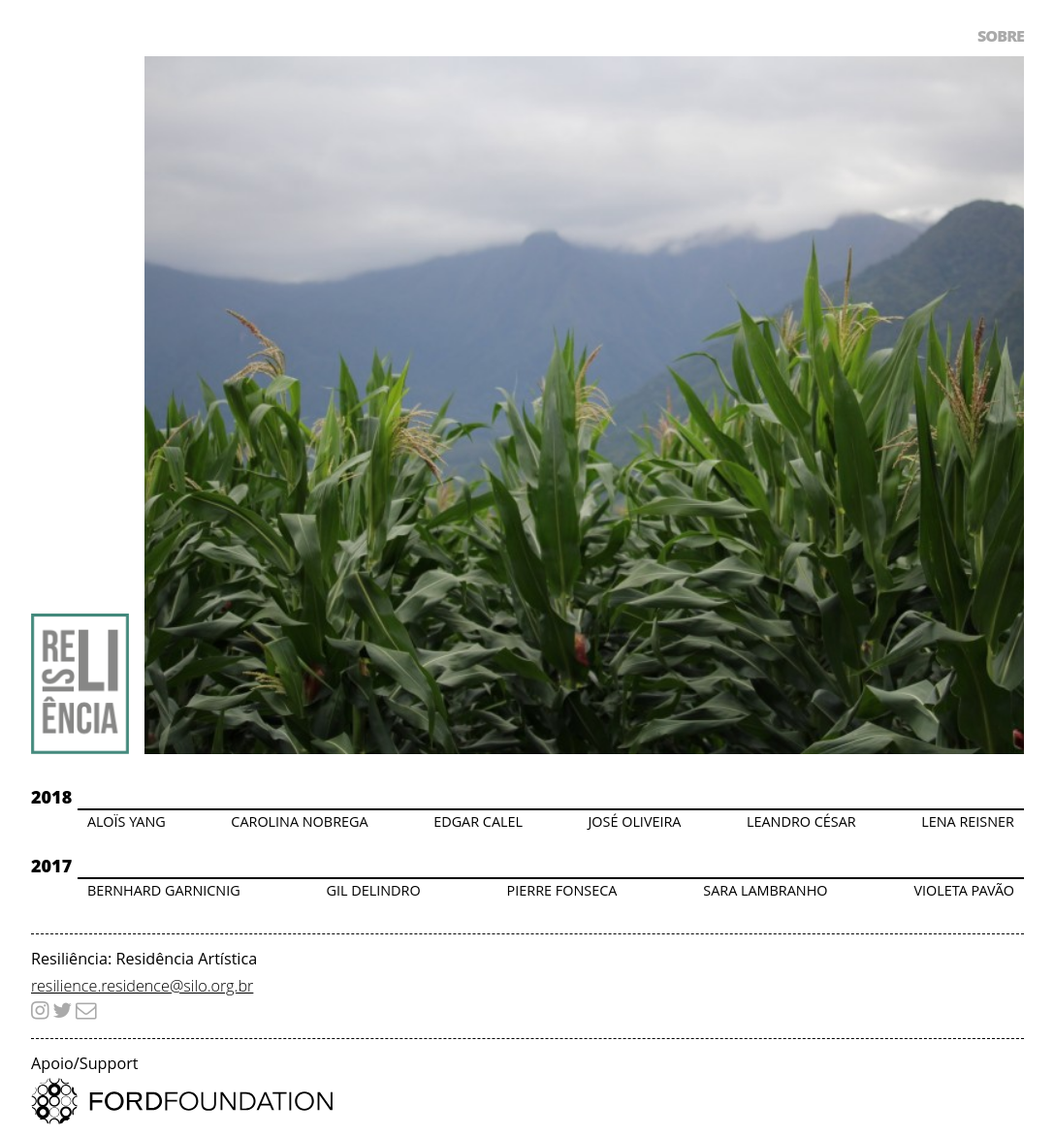
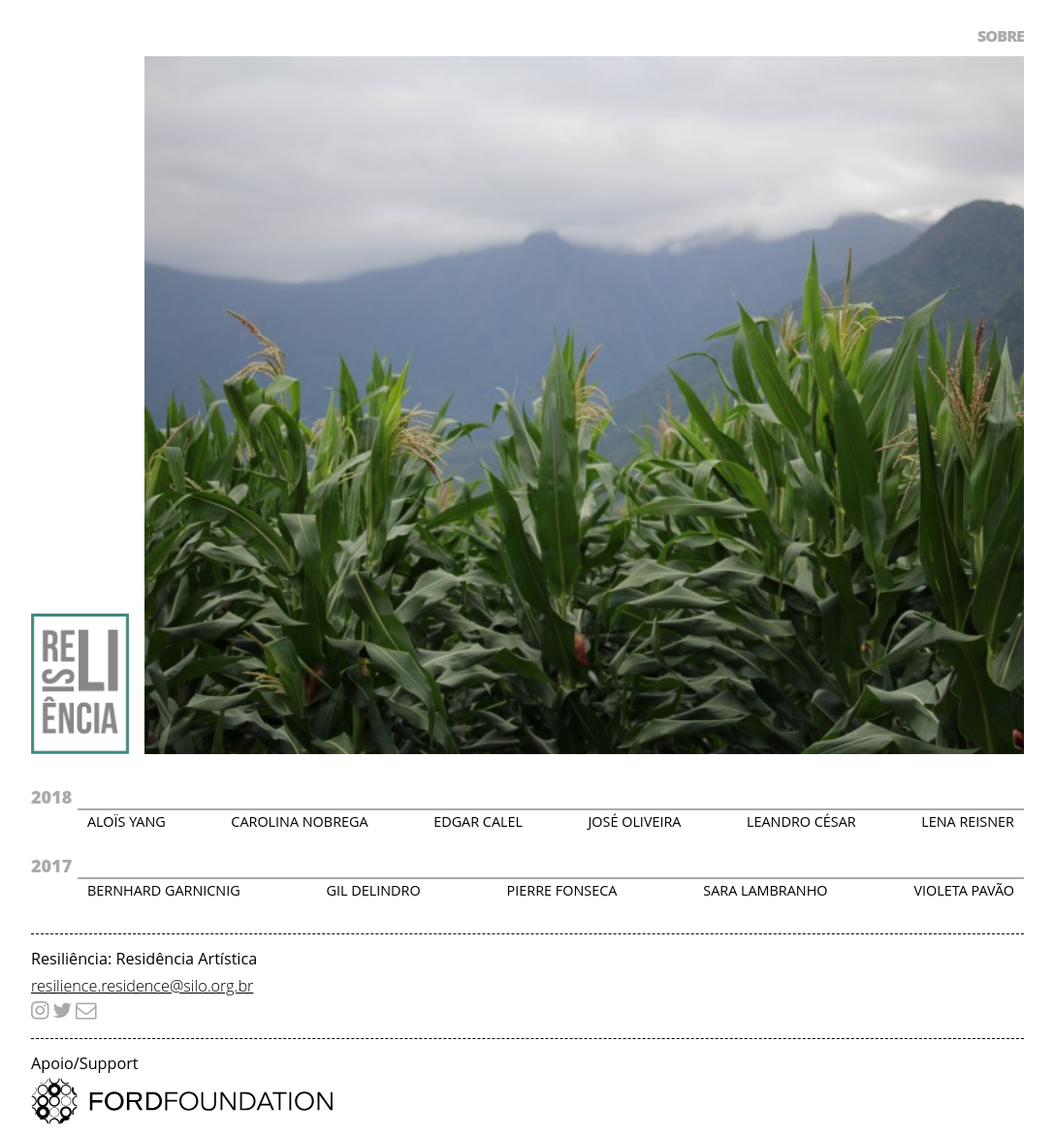
Before and after one commit to comunicacaosilo/resilience.silo.org.br, a Jekyll site: the page built from _pages/index.md, in a window 1280 px wide. Shown: the whole page at 97% size, without its empty margins (96-1183 px from the left). Built offline with Jekyll 4.4.1, drawn with Linux system fonts in a browser that asks for light colours; nearby versions of some CDN libraries.

Commit message:
home menu color

```diff
--- a/css/main.scss
+++ b/css/main.scss
@@ -292,12 +292,13 @@ a {
   .menu-section-title {
     font-size: 1rem;
     font-weight: 900;
+    color: $MENU-TEXT-COLOR;
   }
 
   ul {
     display: flex;
     flex-direction: column;
-    border-top: 2px #000 solid;
+    border-top: 2px $MENU-TEXT-COLOR solid;
     margin: 0;
     margin-left: 48px;
     padding: 0;
@@ -314,6 +315,7 @@ a {
     margin: 0 10px;
     padding: 0;
     text-align: left;
+
     @include media-query(DESKTOP) {
       text-align: center;
     }
```
